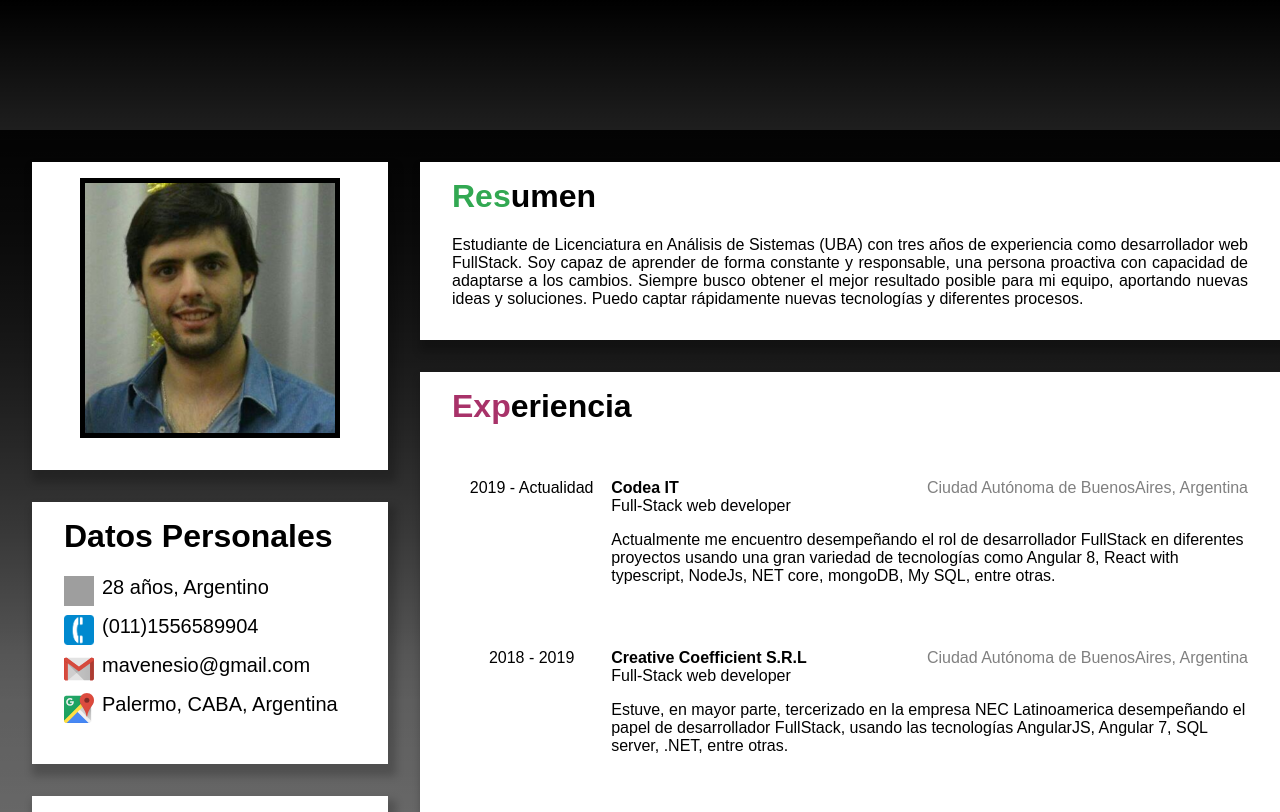
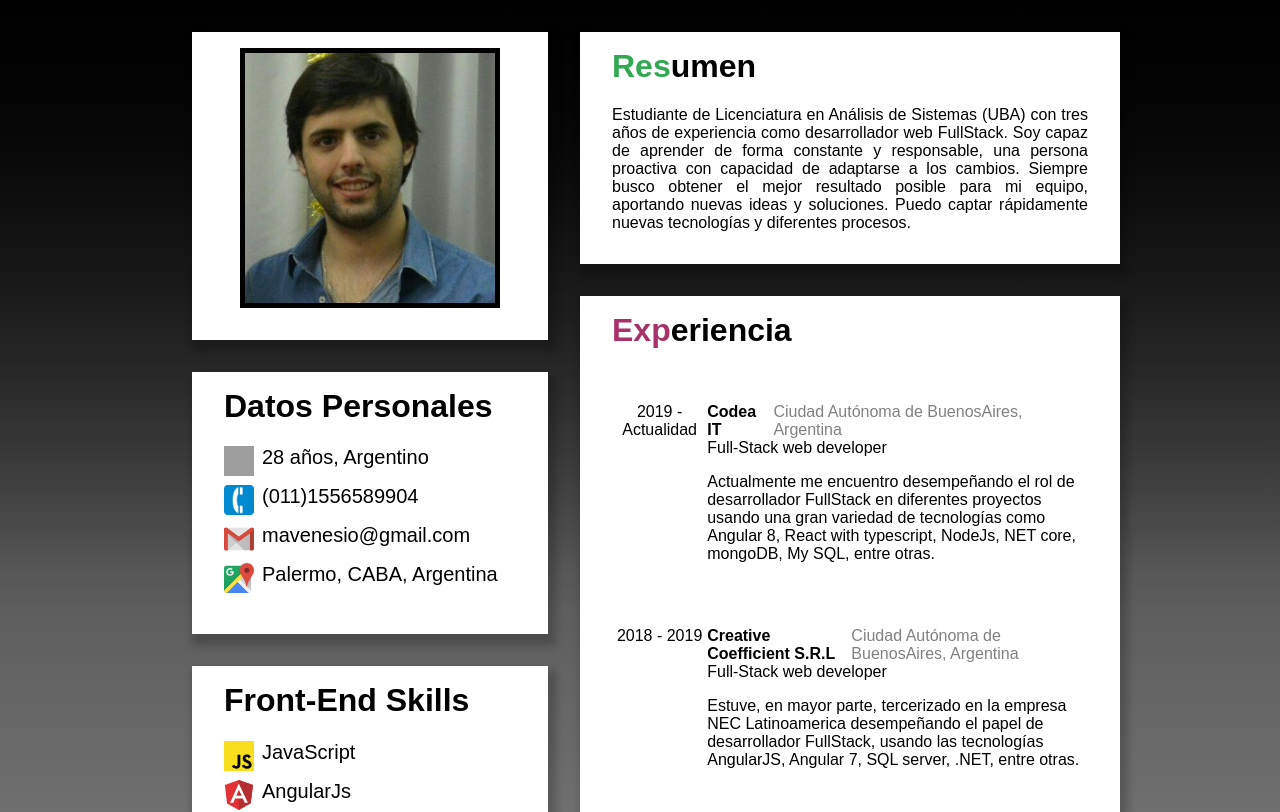
Before and after one commit to mavenesio/cv-online, a React (Create React App) app: page / in a window 1280 px wide. Shown: the top 812 px of the page. Built offline with nearby package versions, Linux system fonts and the light colour scheme; grey boxes are pictures that could not be loaded.

Commit message:
add margin to the columns and adjust the heaer

```diff
--- a/src/Components/Layouts/Homepage/Homepage.js
+++ b/src/Components/Layouts/Homepage/Homepage.js
@@ -1,4 +1,3 @@
-
 import React from 'react';
 import styled from 'styled-components';
 import Header from '../../Molecules/Header/Header';
@@ -15,7 +14,6 @@ const HomepageContainer = styled.div`
 `;
 
 const HeaderContainer = styled.div`
-    height:130px;
 `;
 const FooterContainer = styled.div`
     background-color:rgba(0,0,0,0.1);
@@ -24,7 +22,6 @@ const FooterContainer = styled.div`
 const BodyContainer = styled.div`
     display: flex;
     flex-direction: row;
-    overflow: auto;
     background: rgba(0,0,0,0.9);
     background: linear-gradient(180deg, rgba(0,0,0,0.9) 0%, rgba(0,0,0,0.4) 35%, rgba(0,0,0,0.1) 100%);
 `;
@@ -42,6 +39,7 @@ const PrimaryColumn = styled.div `
     flex-direction: column;
     justify-content:flex-start;
     flex-basis: 100%;
+    margin-left: 10rem;
     flex: 1;
     padding: 1rem;
 `;
@@ -51,6 +49,7 @@ const SecondaryColumn = styled.div`
     justify-content:flex-start;
     flex-basis: 100%;
     flex: 4;
+    margin-right: 10rem;
     padding: 1rem;
 `;
 const Image = styled.img`
--- a/src/Components/Molecules/Header/Header.js
+++ b/src/Components/Molecules/Header/Header.js
@@ -8,7 +8,6 @@ const HeaderContainer = styled.div`
     left: 0;
     width: 100%;
     margin: 0 auto;
-    height: 140px;
     display: flex;
     flex-direction: column;
     justify-content: space-between;
@@ -24,19 +23,19 @@ const HeaderName = styled.div`
 `;
 const HeaderFirstname = styled.h1`
     margin:1rem 0rem 1rem 1rem;
-    font-size: 50px;
+    font-size: 4.5vw;
     font-weight:300;
     color: white;
 `;
 const HeaderLastname = styled.h1`
     margin:1rem 1rem 1rem 0rem;
-    font-size: 50px;
+    font-size: 4.5vw;
     font-weight:700;
     color: white;
 `;
 
 const HeaderSubtitle = styled.h3`
-    font-size: 30px;
+    font-size: 2.5vw;
     margin-top: unset;
     margin-bottom: unset;
     color:white;
@@ -46,11 +45,13 @@ const Transition = styled.div`
   .active {
     visibility: visible;
     transition: all 200ms ease-in;
+    position: unset;
   }
   .hidden {
     visibility: hidden;
     transition: all 200ms ease-out;
     transform: translate(0, -100%);
+    position: fixed;
   }
 `;
 
```
